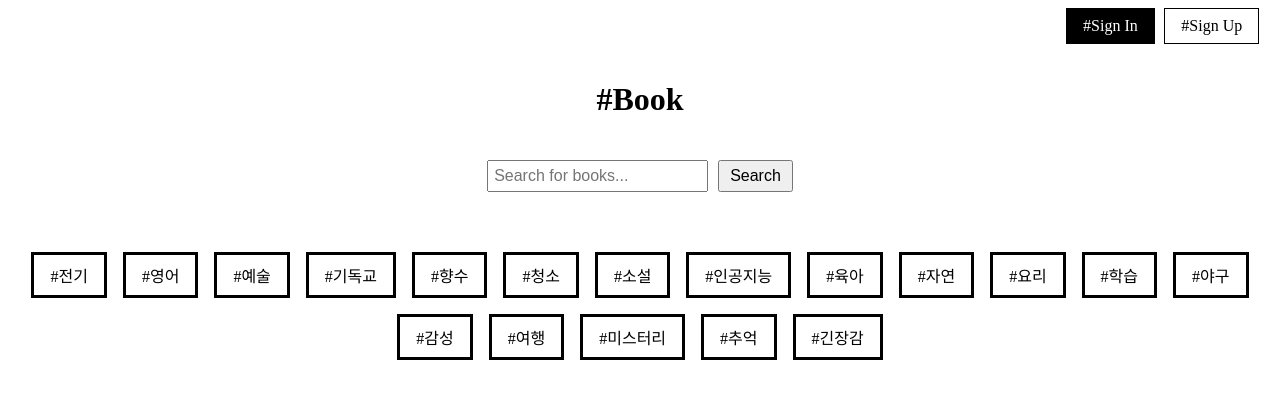
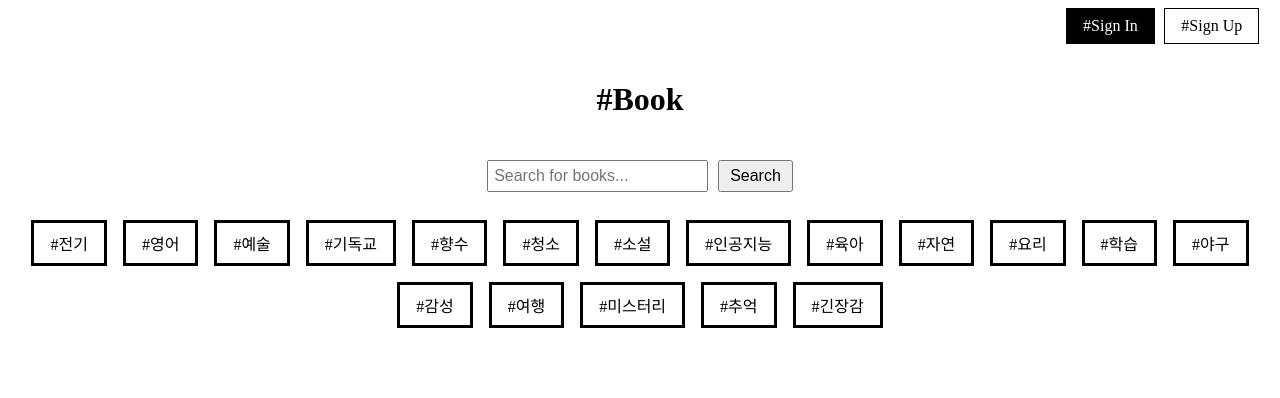
Before and after one commit to fbghk/test_nest_next, a Next.js app in the folder client/: page / in a window 1280 px wide. Shown: the top 398 px of the page. Built offline with nearby package versions, Linux system fonts and the light colour scheme.

Commit message:
Fix | Tags.module.css

```diff
--- a/client/styles/Tags.module.css
+++ b/client/styles/Tags.module.css
@@ -3,7 +3,7 @@
   display: flex;
   justify-content: center;
   flex-wrap: wrap;
-  margin-top: 2rem;
+  /* margin-top: 2rem; */
 }
 
 .tags button {
```
